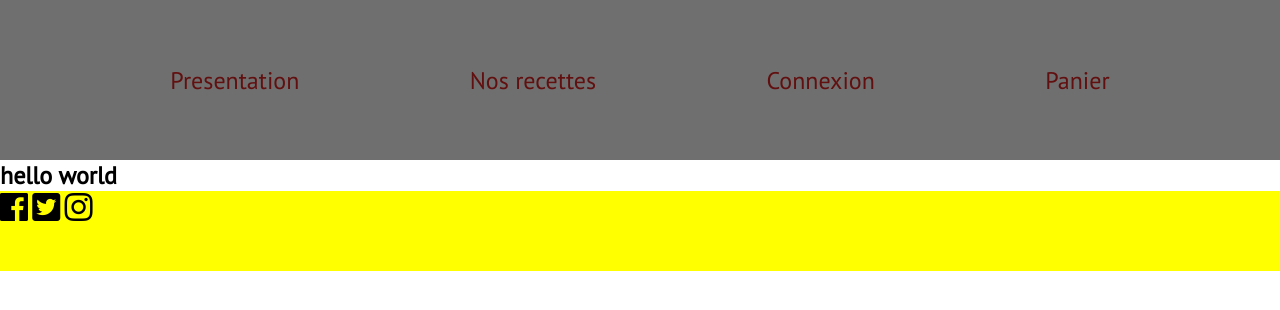
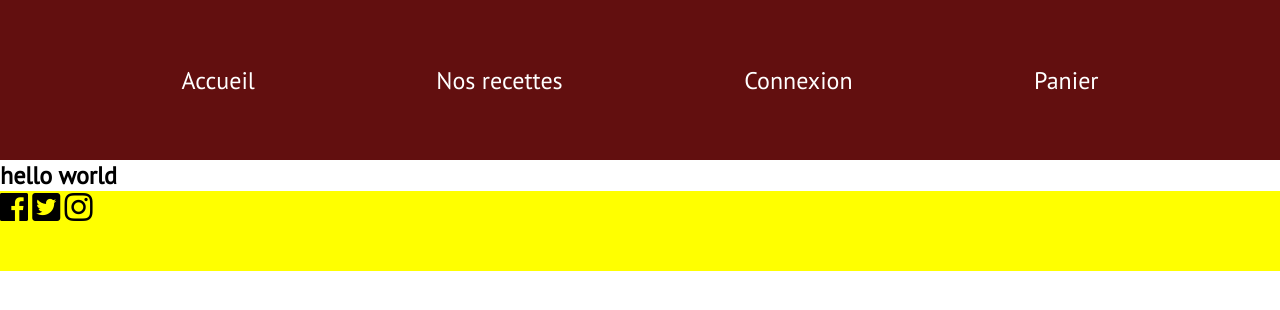
Before and after one commit to ThibaultCougrand/ProjetFilRouge, a PHP site: page / in a window 1280 px wide. Shown: the top 310 px of the page. Run offline with PHP 8.4, Linux system fonts and the light colour scheme.

Commit message:
ajmodification couleur et attribution des liens navbar, commit num3

```diff
--- a/css/style.css
+++ b/css/style.css
@@ -8,9 +8,11 @@ body {
   font-family: 'PT Sans', sans-serif; }
 
 /************* ICI NAVBAR **************/
+nav {
+  position: sticky; }
+
 nav ul {
-  background: #6f6f6f;
-  color: #620f0f;
+  background: #620f0f;
   display: flex;
   align-content: baseline;
   justify-content: space-evenly;
@@ -23,7 +25,7 @@ nav ul li {
 
 nav ul li a:link {
   text-decoration: none;
-  color: #620f0f; }
+  color: white; }
 
 /*
 To change this license header, choose License Headers in Project Properties.
--- a/vue/navbar.php
+++ b/vue/navbar.php
@@ -1,8 +1,8 @@
 <nav>
     <ul>
-    <li><a href="#">Presentation</li></a>
-    <li><a href="#">Nos recettes</li></a>
-    <li><a href="#">Connexion</li></a>
-    <li><a href="#">Panier</li></a>
+    <li><a href="index.php?loc=home.php">Accueil</li></a>
+    <li><a href="index.php?loc=recipes.php">Nos recettes</li></a>
+    <li><a href="index.php?loc=sign-in.php">Connexion</li></a>
+    <li><a href="index.php?loc=cart.php">Panier</li></a>
 </ul>
 </nav>
```
Also changed, not shown: scss/navbar.scss (+6 -3 lines), 1 other file.
